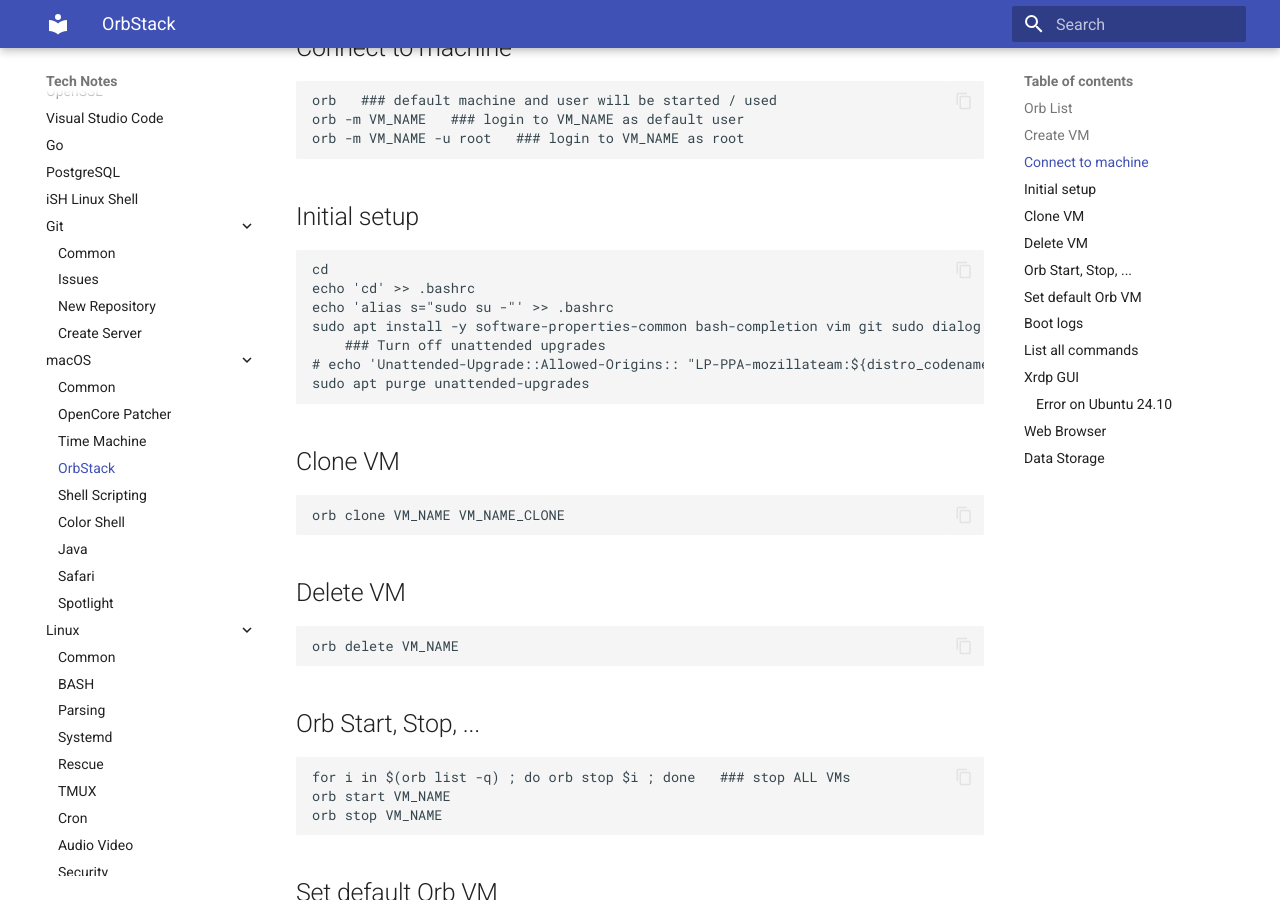
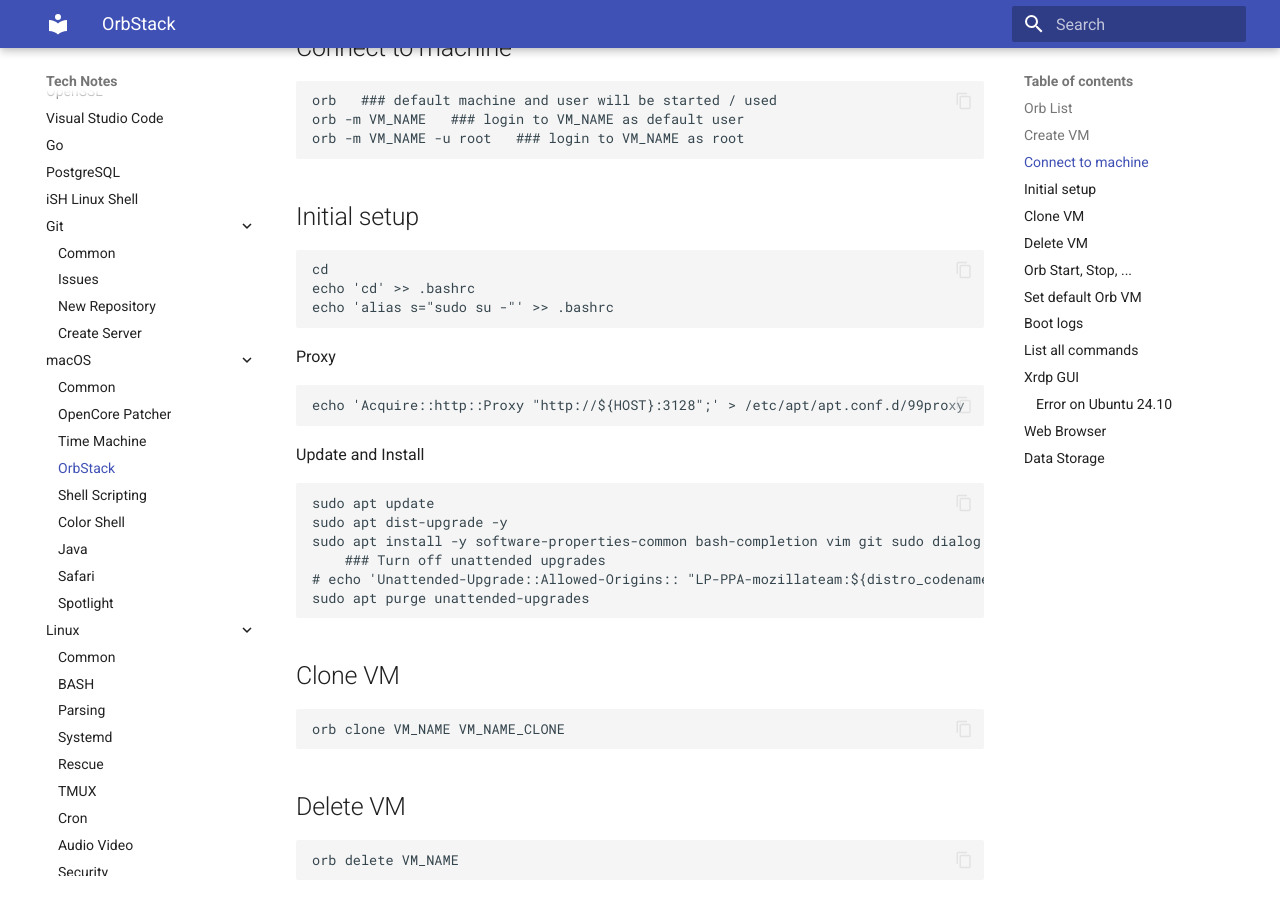
Before and after one commit to jorycz/technotes, an MkDocs documentation site: the page built from docs/macOS/macOS-OrbStack.md, in a window 1280 px wide and 900 px high, scrolled down 650 px. Built offline with MkDocs 1.6.1 and Material for MkDocs 9.7.7, drawn with Linux system fonts in a browser that asks for light colours.

Commit message:
Orb proxy

```diff
--- a/docs/macOS/macOS-OrbStack.md
+++ b/docs/macOS/macOS-OrbStack.md
@@ -27,6 +27,15 @@
     cd
     echo 'cd' >> .bashrc
     echo 'alias s="sudo su -"' >> .bashrc
+
+Proxy
+
+    echo 'Acquire::http::Proxy "http://${HOST}:3128";' > /etc/apt/apt.conf.d/99proxy
+
+Update and Install
+
+    sudo apt update
+    sudo apt dist-upgrade -y
     sudo apt install -y software-properties-common bash-completion vim git sudo dialog tzdata net-tools curl wget netcat-openbsd rsync
         ### Turn off unattended upgrades
     # echo 'Unattended-Upgrade::Allowed-Origins:: "LP-PPA-mozillateam:${distro_codename}";' | sudo tee /etc/apt/apt.conf.d/51unattended-upgrades-firefox
```
